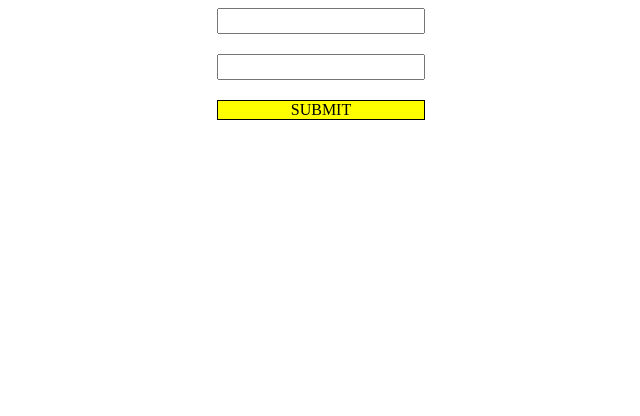
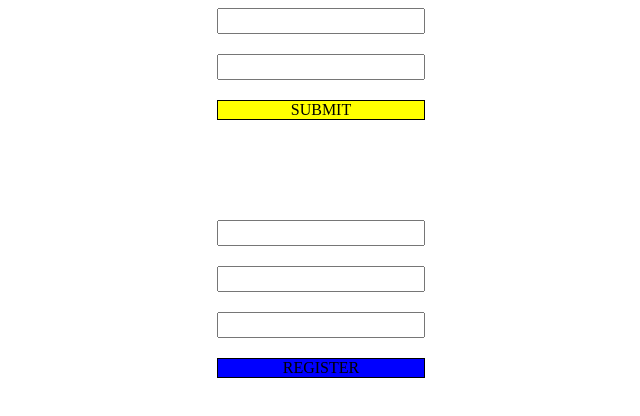
Before and after one commit to hzietek/Authenticator-App, a Next.js app: page / in a window 1280 px wide. Shown: the top 416 px of the page, without its empty margins (319-959 px from the left). Built offline with nearby package versions, Linux system fonts and the light colour scheme.

Commit message:
register simple view

```diff
--- a/components/Login.js
+++ b/components/Login.js
@@ -10,8 +10,8 @@ function LoginError(props) {
     }
 }
 class Login extends Component {
-    constructor(prop) {
-        super(prop);
+    constructor(props) {
+        super(props);
 
         this.state = {
             email: '',
--- a/components/Register.js
+++ b/components/Register.js
@@ -0,0 +1,77 @@
+import React, { Component } from 'react';
+import axios from 'axios';
+import Router from 'next/router';
+class Register extends Component {
+    constructor(props) {
+        super(props);
+
+        this.state = {
+            name: '',
+            email: '',
+            password: ''
+        }
+        this.handleEmail = this.handleEmail.bind(this);
+        this.handlePassword = this.handlePassword.bind(this);
+        this.handleName = this.handleName.bind(this);
+        this.register = this.register.bind(this);
+    }
+
+    handleEmail(e) {
+        this.setState({email: e.target.value});
+    }
+
+    handlePassword(e) {
+        this.setState({password: e.target.value});
+    }
+
+    handleName(e) {
+        this.setState({name: e.target.value});
+    }
+
+    register() {
+
+    }
+
+    render() {
+        return (
+            <div>
+                <div className="register-container">
+                    <form className="register-form">
+                        <input value={this.state.name} className="form-element" type="text" name="name" onChange={this.handleName}></input>
+                        <input value={this.state.email} className="form-element" type="text" name="email" onChange={this.handleEmail}></input>
+                        <input value={this.state.password} className="form-element" type="password" name="password" onChange={this.handlePassword}></input>
+                        <a className="form-submit">REGISTER</a>
+                    </form>
+                </div>
+                <style jsx>
+                {`
+                    .register-container {
+                        margin-top: 100px;
+                        display: flex;
+                        justify-content: center;
+                    }
+                    .register-form {
+                        display: flex;
+                        flex-direction: column;
+                    }
+                    .form-element {
+                        margin-bottom: 20px;
+                        height: 20px;
+                        width: 200px;
+                        color: red;
+                    }
+                    .form-submit {
+                        cursor: pointer;
+                        text-align: center;
+                        border: 1px solid black;
+                        background-color: blue;
+                    }
+                `
+                }
+                </style>
+            </div>
+        )
+    }
+}
+
+export default Register;
--- a/pages/index.js
+++ b/pages/index.js
@@ -1,9 +1,11 @@
 import React from 'react'
 import Login from '../components/Login'
+import Register from '../components/Register'
 
 const Index = () => (
   <div>
   <Login></Login>
+  <Register></Register>
   <style jsx>
     {`hi`}
   </style>
```
